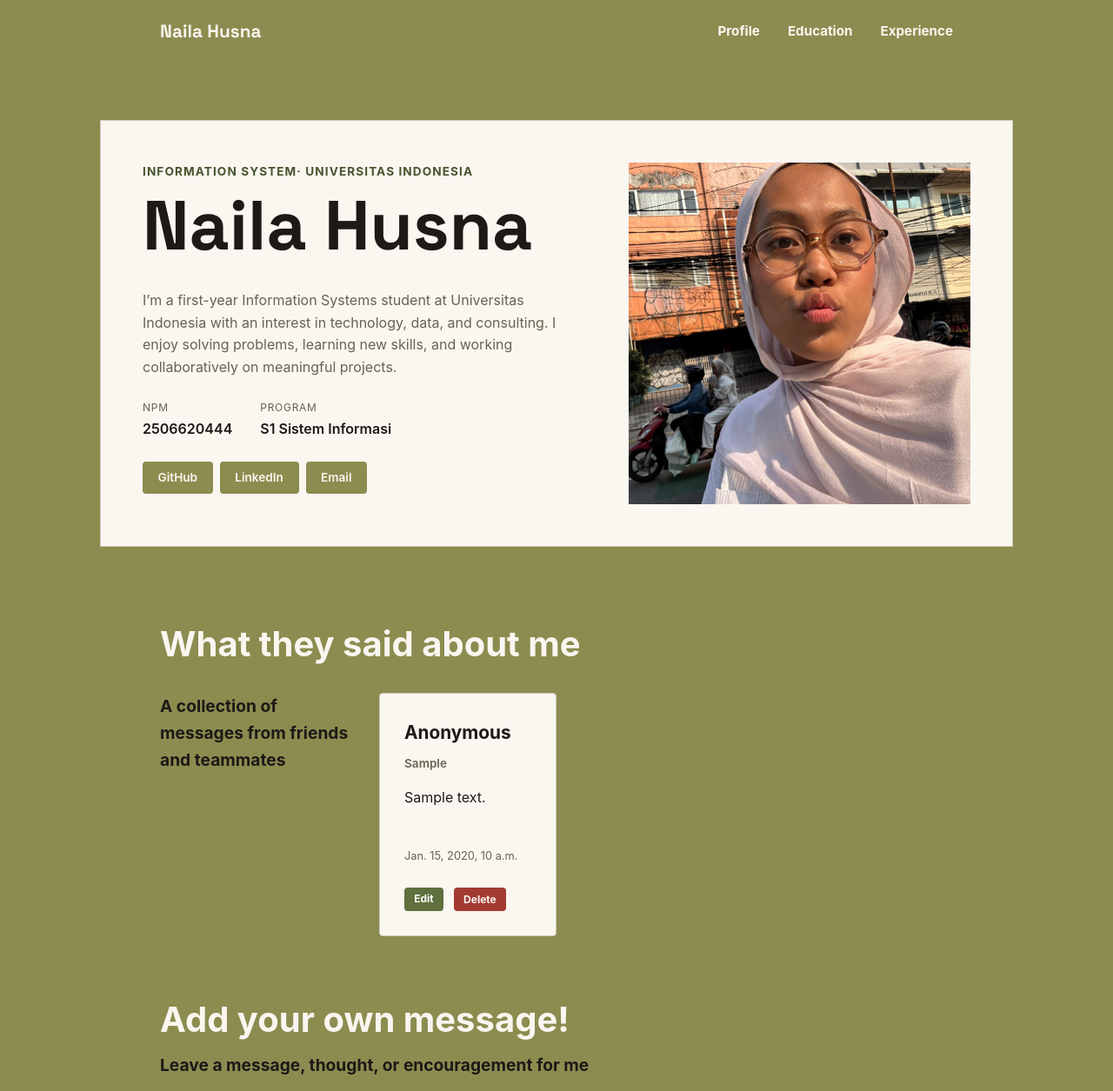
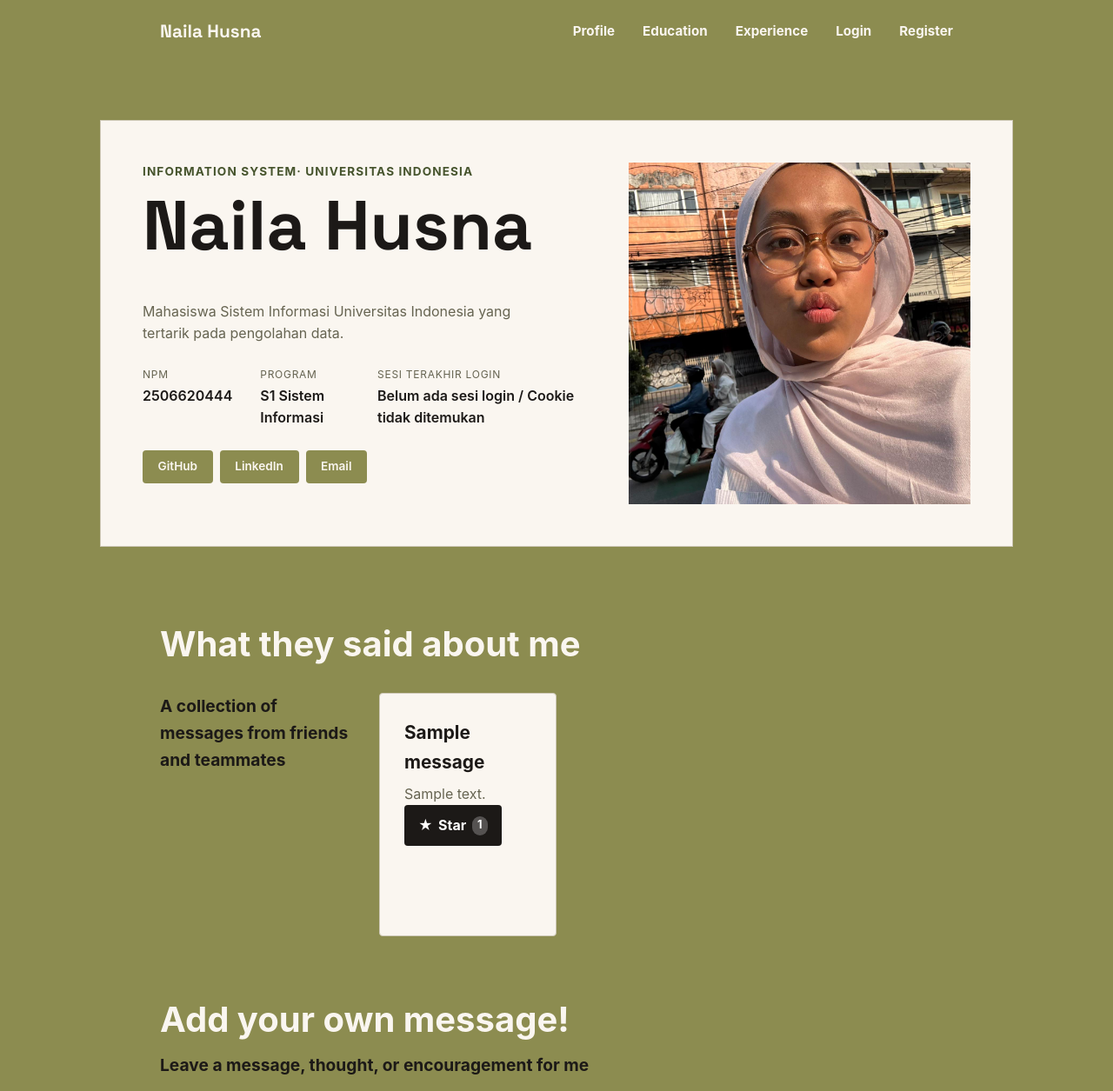
Before and after one commit to naila-husna/myportofolio, a Django app: page / in a window 1280 px wide. Shown: the top 1255 px of the page at 87% size. Run offline with Django 5.2, Linux system fonts and the light colour scheme; tables that the repository leaves empty hold one stand-in row (values such as "Sample post").

Commit message:
feat: complete Tutorial 4 authentication, authorization, and message starring

```diff
--- a/main/models.py
+++ b/main/models.py
@@ -1,4 +1,6 @@
 import uuid
+
+from django.contrib.auth.models import User
 from django.db import models
 
 # Create your models here.
@@ -45,5 +47,9 @@ class Message(models.Model):
     is_anonymous = models.BooleanField(default=False)
     created_at = models.DateTimeField(auto_now_add=True)
 
+    starred_by = models.ManyToManyField(
+        User, related_name="starred_projects", blank=True
+    )
+
     def __str__(self):
         return self.name
--- a/main/urls.py
+++ b/main/urls.py
@@ -1,6 +1,6 @@
 from django.urls import path
 
-from main.views import show_main, show_experience, show_education, get_messages_json, update_message, delete_message
+from main.views import show_main, show_experience, show_education, get_messages_json, update_message, delete_message, register, login_user, logout_user, toggle_star
 
 app_name = "main"
 
@@ -11,4 +11,8 @@ urlpatterns = [
     path("api/messages/", get_messages_json, name="get_messages_json"),
     path("messages/<int:message_id>/edit/", update_message, name="update_message"),
     path("messages/<int:message_id>/delete/", delete_message, name="delete_message"),
+    path("register/", register, name="register"),
+    path("login/", login_user, name="login"),
+    path("logout/", logout_user, name="logout"),
+    path("messages/<int:message_id>/star/", toggle_star, name="toggle_star",),
 ]
--- a/main/views.py
+++ b/main/views.py
@@ -1,9 +1,17 @@
+import datetime
+
 from django.shortcuts import render, redirect, get_object_or_404
 from django.core import serializers
 from django.http import HttpResponse
 
 from main.models import Experience, Education, Message
 from main.forms import MessageForm
+from django.contrib import messages
+from django.contrib.auth import login, logout
+from django.contrib.auth.forms import AuthenticationForm, UserCreationForm
+
+from django.contrib.auth.decorators import login_required
+from django.core.exceptions import PermissionDenied
 
 def get_messages_json(request):
     messages = Message.objects.all().order_by("-created_at")
@@ -12,7 +20,7 @@ def get_messages_json(request):
         if message.is_anonymous:
             message.name = "Anonymous"
 
-    messages_json = serializers.serialize("json", messages)
+    messages_json = serializers.serialize("json", messages, use_natural_foreign_keys=True)
 
     return HttpResponse(
         messages_json,
@@ -20,43 +28,38 @@ def get_messages_json(request):
     )
 
 def show_main(request):
-    if request.method == "POST":
-        form = MessageForm(request.POST)
+    last_login = request.COOKIES.get('last_login', 'Belum ada sesi login / Cookie tidak ditemukan')
 
-        if form.is_valid():
-            form.save()
-            return redirect("main:show_main")
-    else:
-        form = MessageForm()
+    form = MessageForm(request.POST or None)
 
-    json_response = get_messages_json(request)
+    if request.method == "POST" and form.is_valid():
+        form.save()
+        return redirect("main:show_main")
 
-    messages = serializers.deserialize(
-        "json",
-        json_response.content.decode("utf-8")
-    )
-
-    messages = [message.object for message in messages]
+    messages_list = Message.objects.all().order_by("-created_at")
 
     context = {
         "name": "Naila Husna",
         "npm": "2506620444",
         "study_program": "S1 Sistem Informasi",
         "bio": (
-            "I’m a first-year Information Systems student at Universitas Indonesia with an interest in technology, data, and consulting. I enjoy solving problems, learning new skills, and working collaboratively on meaningful projects."
+            "Mahasiswa Sistem Informasi Universitas Indonesia yang tertarik "
+            "pada pengolahan data."
         ),
+        "last_login": last_login,
         "form": form,
-        "message_list": messages,
+        "message_list": messages_list,
     }
     return render(request, "index.html", context)
 
+@login_required(login_url="/login/")
 def update_message(request, message_id):
+    if not request.user.is_superuser:
+        raise PermissionDenied
+
     message = get_object_or_404(Message, pk=message_id)
 
-    form = MessageForm(
-        request.POST or None,
-        instance=message
-    )
+    form = MessageForm(request.POST or None, instance=message)
 
     if request.method == "POST" and form.is_valid():
         form.save()
@@ -70,7 +73,11 @@ def update_message(request, message_id):
 
     return render(request, "message_form.html", context)
 
+@login_required(login_url="/login/")
 def delete_message(request, message_id):
+    if not request.user.is_superuser:
+            raise PermissionDenied
+
     message = get_object_or_404(Message, pk=message_id)
 
     if request.method == "POST":
@@ -99,3 +106,51 @@ def show_education(request):
         "education_list": Education.objects.all(),
     }
     return render(request, "education.html", context)
+
+def register(request):
+    form = UserCreationForm(request.POST or None)
+
+    if request.method == "POST" and form.is_valid():
+        form.save()
+        messages.success(request, "Akun berhasil dibuat. Silakan login.")
+        return redirect("main:login")
+
+    context = {
+        "name": "Naila",
+        "form": form,
+    }
+    return render(request, "register.html", context)
+
+def login_user(request):
+    form = AuthenticationForm(request, data=request.POST or None)
+
+    if request.method == "POST" and form.is_valid():
+        user = form.get_user()
+        login(request, user)
+        response = redirect("main:show_main")
+        response.set_cookie('last_login', datetime.datetime.now().strftime('%Y-%m-%d %H:%M:%S'))
+        return response
+
+    context = {
+        "name": "Naila Husna",
+        "form": form,
+    }
+    return render(request, "login.html", context)
+
+def logout_user(request):
+    logout(request)
+    response = redirect("main:show_main")
+    response.delete_cookie('last_login')
+    return response
+
+@login_required(login_url="/login/")
+def toggle_star(request, message_id):
+    message = get_object_or_404(Message, pk=message_id)
+
+    if request.method == "POST":
+        if request.user in message.starred_by.all():
+            message.starred_by.remove(request.user)
+        else:
+            message.starred_by.add(request.user)
+
+    return redirect("main:show_main")
--- a/portofolio/views.py
+++ b/portofolio/views.py
@@ -1,5 +1,4 @@
 from django.shortcuts import render
-
 
 def landing_page(request):
     return render(request, "index.html")
--- a/static/css/style.css
+++ b/static/css/style.css
@@ -601,6 +601,28 @@ main {
     cursor: pointer;
 }
 
+.star-form {
+    display: inline;
+}
+
+.button-star {
+    display: inline-flex;
+    align-items: center;
+    gap: 0.4rem;
+    background: var(--ink);
+}
+
+.button-star.is-starred {
+    background: var(--accent);
+}
+
+.star-count {
+    padding: 0.05rem 0.4rem;
+    border-radius: 999px;
+    background: rgba(255, 255, 255, 0.25);
+    font-size: 0.8rem;
+}
+
 @media (max-width: 600px) {
     .hero-grid {
         grid-template-columns: 1fr;
--- a/templates/base.html
+++ b/templates/base.html
@@ -21,6 +21,13 @@
                 <a href="{% url 'main:show_main' %}">Profile</a>
                 <a href="{% url 'main:show_education' %}">Education</a>
                 <a href="{% url 'main:show_experience' %}">Experience</a>
+                {% if user.is_authenticated %}
+                <span class="nav-user">{{ user.username }}</span>
+                <a href="{% url 'main:logout' %}">Logout</a>
+                {% else %}
+                <a href="{% url 'main:login' %}">Login</a>
+                <a href="{% url 'main:register' %}">Register</a>
+                {% endif %}
             </nav>
         </div>
     </header>
--- /dev/null
+++ b/templates/components/message_star.html
@@ -0,0 +1,18 @@
+<form method="post" action="{% url 'main:toggle_star' message.id %}" class="star-form">
+    {% csrf_token %}
+
+    <button type="submit" class="button button-star{% if user in message.starred_by.all %} is-starred{% endif %}"
+        title="{% if message.starred_by.all %}Dibintangi oleh {{ message.starred_by.all|join:', ' }}{% else %}Jadilah yang pertama memberi star{% endif %}">
+        <span aria-hidden="true">★</span>
+
+        {% if user in message.starred_by.all %}
+        Unstar
+        {% else %}
+        Star
+        {% endif %}
+
+        <span class="star-count">
+            {{ message.starred_by.count }}
+        </span>
+    </button>
+</form>
--- a/templates/index.html
+++ b/templates/index.html
@@ -27,10 +27,13 @@
                         <dt>NPM</dt>
                         <dd>{{ npm }}</dd>
                     </div>
-
                     <div class="meta-row">
                         <dt>Program</dt>
                         <dd>{{ study_program }}</dd>
+                    </div>
+                    <div class="meta-row">
+                        <dt>Sesi Terakhir Login</dt>
+                        <dd>{{ last_login }}</dd>
                     </div>
                 </dl>
 
@@ -54,40 +57,22 @@
                 <div class="message-grid">
 
                     {% for message in message_list %}
+                    <div class="message-card">
 
-                    <div class="message-card">
-                        {% if message.is_anonymous %}
-                        <h3>Anonymous</h3>
-                        {% else %}
                         <h3>{{ message.name }}</h3>
+                        <p>{{ message.message }}</p>
+
+                        {% include "components/message_star.html" with message=message %}
+
+                        {% if user.is_superuser %}
+                        <a href="{% url 'main:update_message' message.id %}" class="button">
+                            Edit
+                        </a>
+
+                        {% include "components/message_delete_modal.html" with message=message %}
                         {% endif %}
 
-                        <p class="message-relationship">
-                            {{ message.relationship }}
-                        </p>
-
-                        <p class="message-text">
-                            {{ message.message }}
-                        </p>
-
-                        <small class="message-date">
-                            {{ message.created_at }}
-                        </small>
-
-                        <div class="message-actions">
-                            <a href="{% url 'main:update_message' message.pk %}" class="button">
-                                Edit
-                            </a>
-
-                            <form method="POST" action="{% url 'main:delete_message' message.pk %}">
-                                {% csrf_token %}
-                                <button type="submit" class="button button-danger">
-                                    Delete
-                                </button>
-                            </form>
-                        </div>
                     </div>
-
                     {% empty %}
 
                     <p>Belum ada pesan.</p>
```
Also changed, not shown: main/tests.py (+88 -82 lines), templates/components/message_delete_modal.html (added, +34 -0 lines), templates/login.html (added, +33 -0 lines), templates/register.html (added, +33 -0 lines), main/migrations/0008_message_starred_by.py (added).
